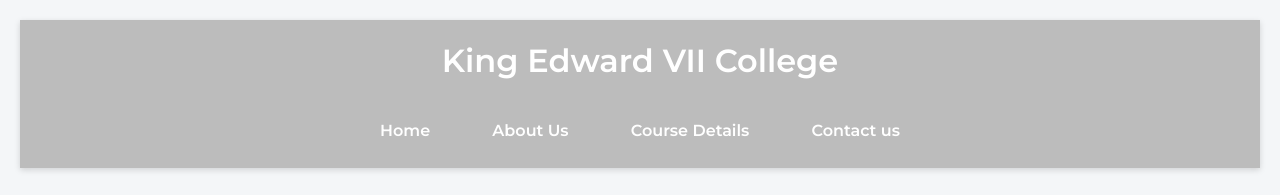
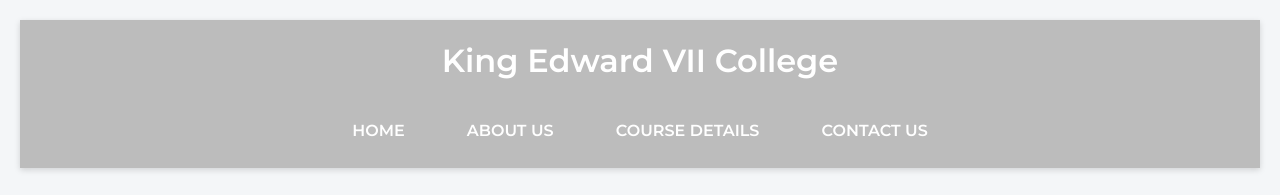
Before and after one commit to AlexEspinel-Tech/KingEdwardVIICollege, a plain HTML site: page about us.html in a window 1280 px wide. Shown: the top 195 px of the page. Drawn offline with nearby package versions, Linux system fonts and the light colour scheme.

Commit message:
Update about us.html

```diff
--- a/about us.html
+++ b/about us.html
@@ -11,10 +11,10 @@
   <header>
     <h1>King Edward VII College</h1>
     <nav>
-      <li> <a href="index.html">Home</a></li>
-      <li><a href="about us.html">About Us</a> </li>
-     <li> <a href="course details.html">Course Details</a></li>
-     <li> <a href="contact us.html">Contact us</a></li>
+      <li> <a href="index.html">HOME</a></li>
+      <li><a href="about us.html">ABOUT US</a> </li>
+     <li> <a href="course details.html">COURSE DETAILS</a></li>
+     <li> <a href="contact us.html">CONTACT US</a></li>
     </nav>
   </header>
 
@@ -36,4 +36,5 @@ As part of its strategic expansion, the College plans to establish two additiona
     <div>King Edward VII College <br> © 2025 </div>
   </footer>
 </body>
+
 </html>
```
